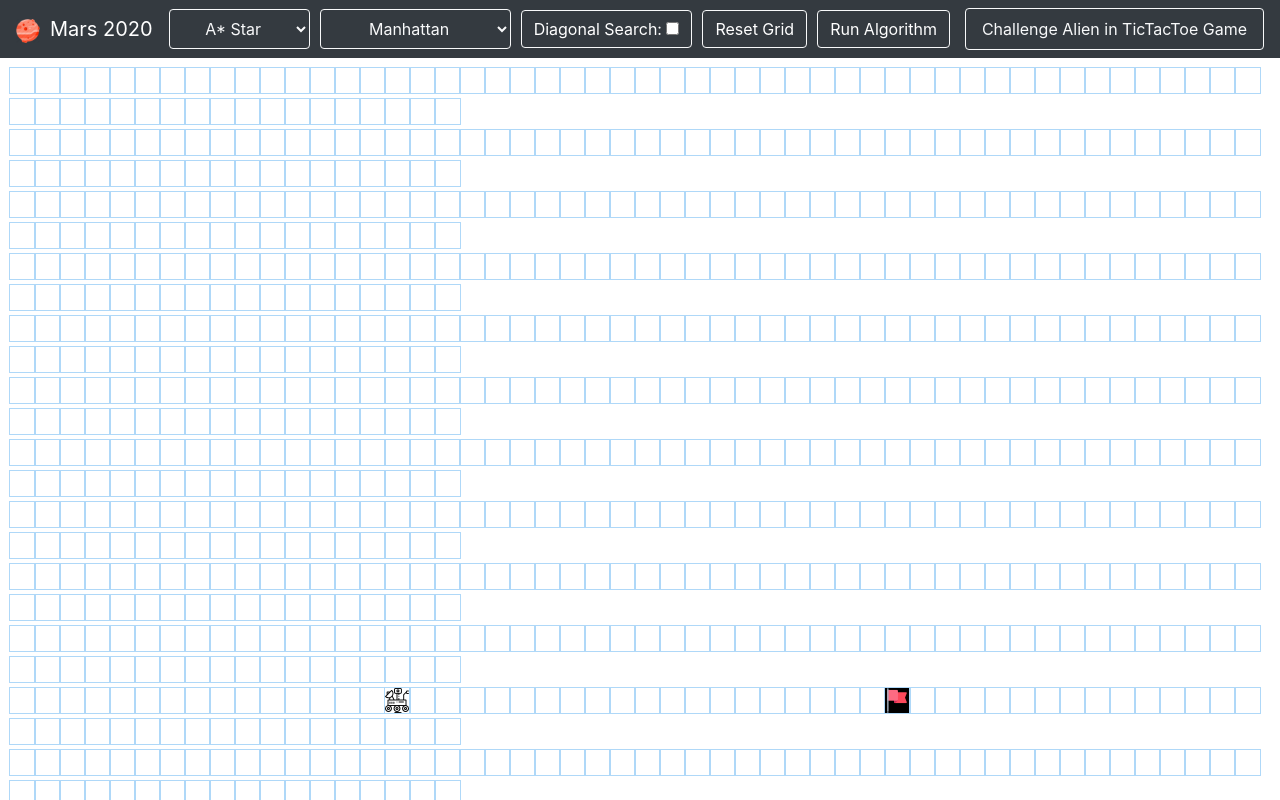
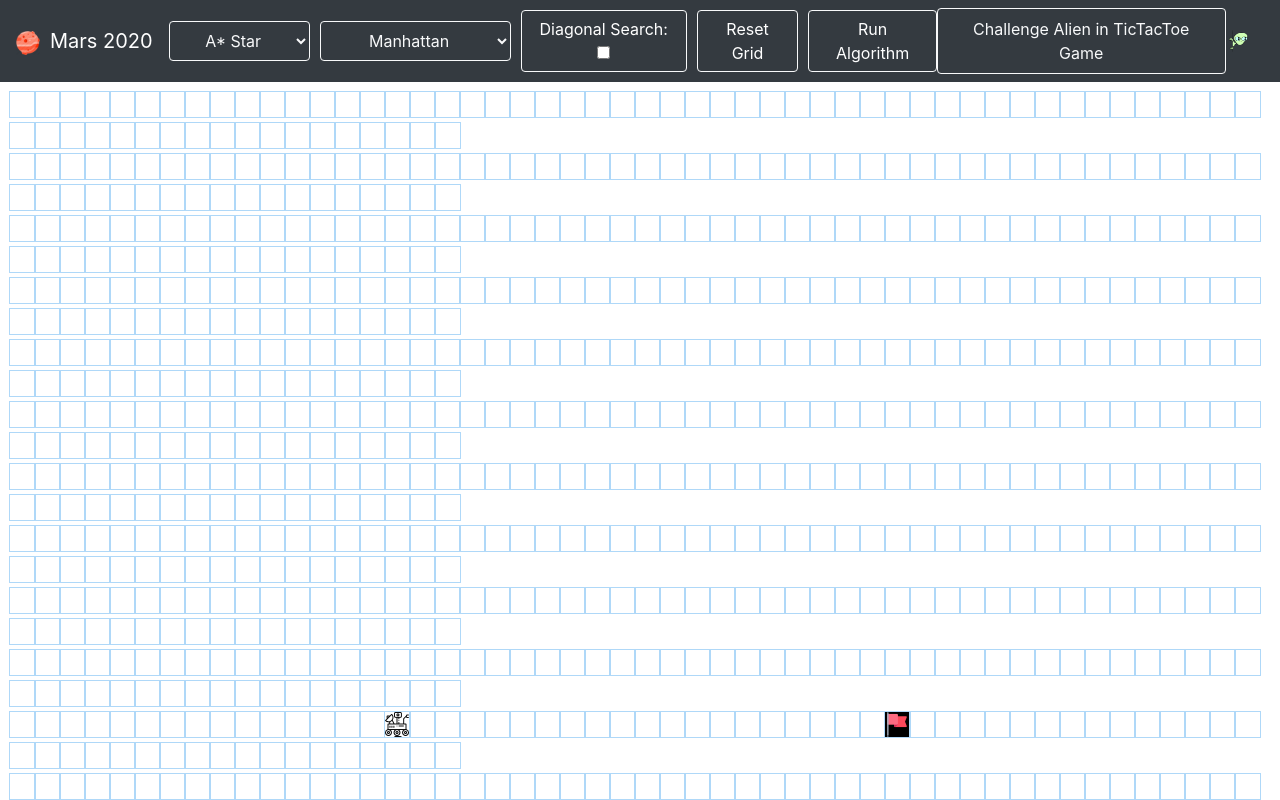
Before and after one commit to mavneeK/Mars-2020-Microsoft, a React (Create React App) app in the folder mars-rover/: page / in a window 1280 px wide. Shown: the top 800 px of the page. Built offline with nearby package versions, Linux system fonts and the light colour scheme; the HTML template or start-up script is replaced by a standard one.

Commit message:
Going for tictactoe

```diff
--- a/mars-rover/src/Components/NavigationBar.jsx
+++ b/mars-rover/src/Components/NavigationBar.jsx
@@ -1,5 +1,6 @@
 import React from 'react';
 var mars_image = require('../assets/mars_icon.png')
+var alien_image = require('../assets/alien.gif')
 
 
 export default class NavigationBar extends React.Component {
@@ -42,6 +43,7 @@ export default class NavigationBar extends React.Component {
                     <a className="navbar navbar-dark text-light bg-dark bg-dark btn btn-dark border border-light rounded" style={{ marginLeft: "auto" }}>
                         Challenge Alien in TicTacToe Game
                     </a>
+                    <img src={alien_image} height="24px" width="40px"></img>
                 </nav>
             </div >
         )
--- a/mars-rover/src/PathFindingVisualizer/PathFindingVisualizer.css
+++ b/mars-rover/src/PathFindingVisualizer/PathFindingVisualizer.css
@@ -3,4 +3,5 @@
     margin-left: 10px;
     border: 10px;
     border-color: black;
+    /* background-image: url('../assets/mars_surface.jpg'); */
 }
```
Also changed, not shown: mars-rover/src/assets/alien.gif (added).
